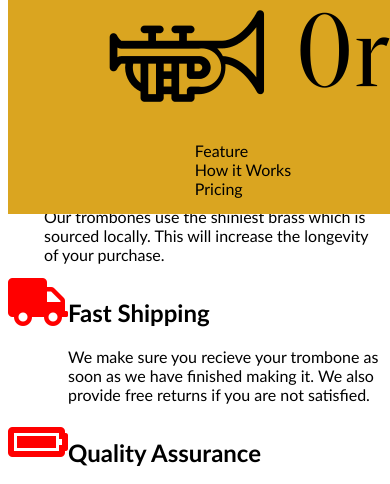
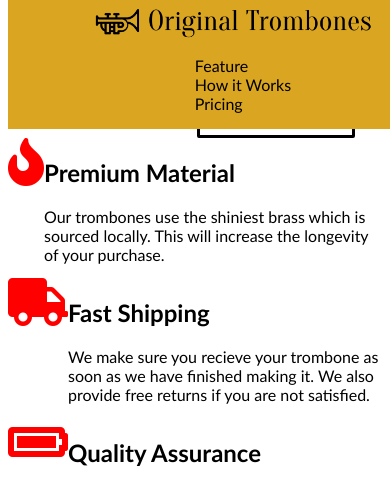
Before and after one commit to Muhammadayyazmairaj/web-store-app, a plain HTML site: page index.html in a window 390 px wide. Shown: the top 484 px of the page. Drawn offline with Linux system fonts and the light colour scheme; files whose address does not match are found by name.

Commit message:
add css-> logo, logo-img

```diff
--- a/style.css
+++ b/style.css
@@ -58,3 +58,32 @@ a {
         flex-wrap: wrap;
     }
 }
+
+.logo {
+    width: 920px;
+}
+
+@media (max-width: 1000px) {
+    .logo {
+        margin-top: 6px;
+        width: 100%;
+        position: relative;
+    }
+}
+
+.logo>img {
+    width: 100%;
+    height: 100%;
+    max-width: 300px;
+    display: flex;
+    justify-content: center;
+    align-items: center;
+    text-align: center;
+    margin-left: 0px;
+}
+
+@media (max-width: 650px) {
+    .logo>img {
+        margin: 0 auto;
+    }
+}
```
